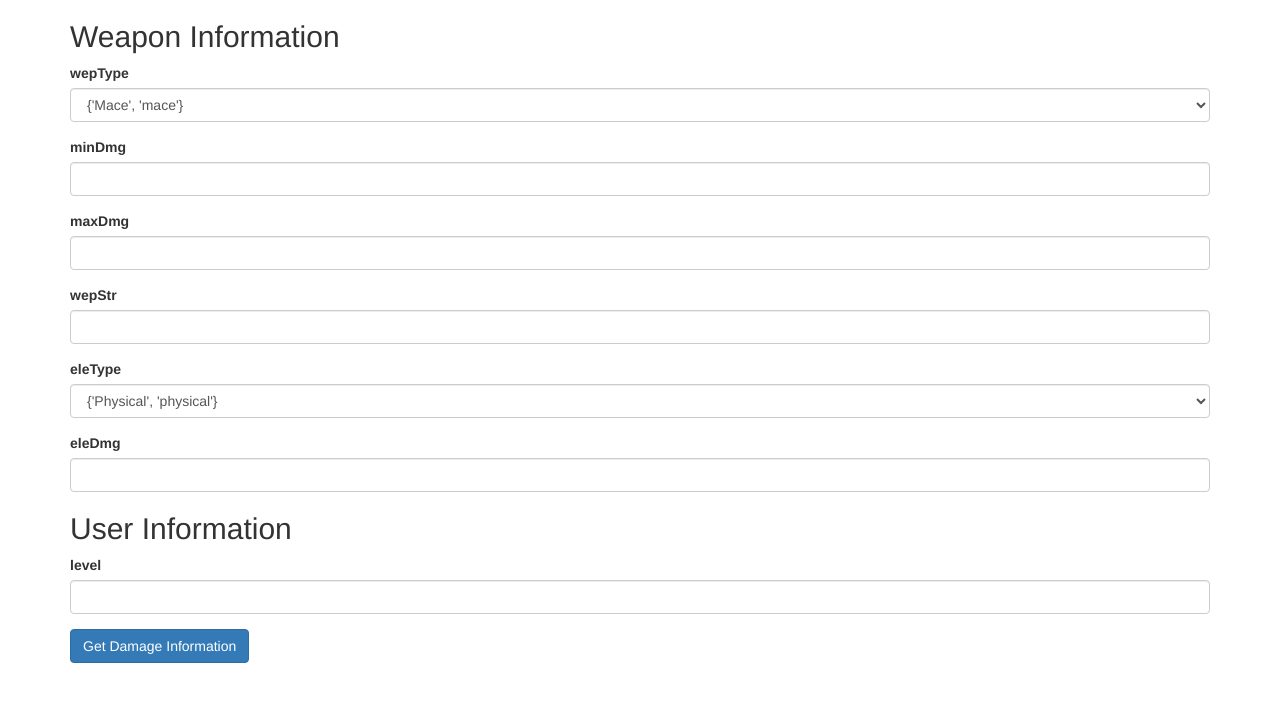
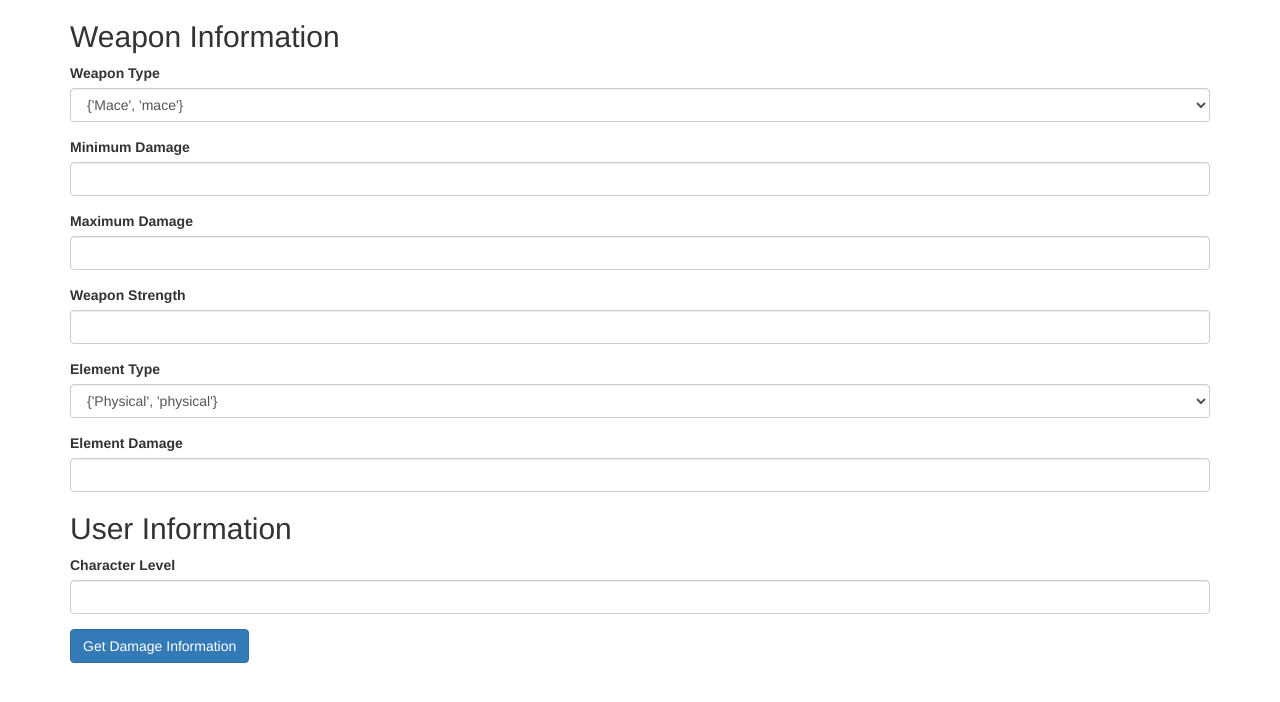
Before and after one commit to jschuringa/damage-calculator, a Flask app: page / in a window 1280 px wide. Shown: the top 702 px of the page. Run offline with Flask 2, Linux system fonts and the light colour scheme; some libraries are stand-ins or nearby versions.

Commit message:
feat(Calculator): Start moving to inline validation

```diff
--- a/app.py
+++ b/app.py
@@ -35,20 +35,20 @@ def validate_min_max(form, field):
         raise ValidationError("Max damage must be greater than min damage.")
 
 def validate_ele_dmg(form, field):
-    if field.data != 0 and (field.data < 5 or field.data > 15):
+    if isinstance(field.data,int) and field.data != 0 and (field.data < 5 or field.data > 15):
         raise ValidationError("Element damage must be 0 or between 5 and 15.")
 
 class DamageForm(Form):
     wep_type = SelectField(
-        'wepType',
+        'Weapon Type',
         choices=[{"mace", "Mace"}, {"axe", "Axe"}, {"sword", "Sword"}],
         validators=[validators.DataRequired()])
-    min_dmg = IntegerField('minDmg', [validators.DataRequired()])
-    max_dmg = IntegerField('maxDmg', [validators.DataRequired(), validate_min_max])
-    wep_str = IntegerField('wepStr', [validators.DataRequired()])
+    min_dmg = IntegerField('Minimum Damage', [validators.DataRequired()])
+    max_dmg = IntegerField('Maximum Damage', [validators.DataRequired(), validate_min_max])
+    wep_str = IntegerField('Weapon Strength', [validators.DataRequired()])
     ele_type = SelectField(
-        'eleType',
+        'Element Type',
         choices=[{"physical", "Physical"}, {"fire", "Fire"}, {"cold", "Ice"}],
         validators=[validators.DataRequired()])
-    ele_dmg = IntegerField('eleDmg', [validators.InputRequired(), validate_ele_dmg])
-    pc_lvl = IntegerField('level', [validators.DataRequired()])
+    ele_dmg = IntegerField('Element Damage', [validators.InputRequired(), validate_ele_dmg])
+    pc_lvl = IntegerField('Character Level', [validators.DataRequired()])
--- a/templates/dmgform.html
+++ b/templates/dmgform.html
@@ -1,25 +1,31 @@
 {% extends 'base.html' %}
 
 {% block app_content %}
-    {% if form.errors %}
-    <ul class="errors">
-        {% for field_name, field_errors in form.errors|dictsort if field_errors %}
-            {% for error in field_errors %}
-                <li>{{ form[field_name].label }}: {{ error }}</li>
-            {% endfor %}
-        {% endfor %}
-    </ul>
-    {% endif %}
-
     <form action="{{ url_for('get_damage_information') }}" method="post">
         <h2>Weapon Information</h2>
         <div class="form-group">
-            {{ form.wep_type.label }}
-            {{ form.wep_type(class="form-control") }}
+            {% if form.wep_type.errors %}
+                {{ form.wep_type.label }}
+                {{ form.wep_type(class="form-control needs-validation") }}
+                {% for error in form.wep_type.errors %}
+                    <div class="invalid-feedback">{{ error }}</div>
+                {% endfor %}
+            {% else %}
+                {{ form.wep_type.label }}
+                {{ form.wep_type(class="form-control needs-validation") }}
+            {% endif %}
         </div>
         <div class="form-group">
+                {% if form.min_dmg.errors %}
                 {{ form.min_dmg.label }}
-                {{ form.min_dmg(class="form-control") }}
+                {{ form.min_dmg(class="form-control needs-validation") }}
+                {% for error in form.min_dmg.errors %}
+                    <div class="invalid-feedback">{{ error }}</div>
+                {% endfor %}
+            {% else %}
+                {{ form.min_dmg.label }}
+                {{ form.min_dmg(class="form-control needs-validation") }}
+            {% endif %}
         </div>
         <div class="form-group">
                 {{ form.max_dmg.label }}
```
